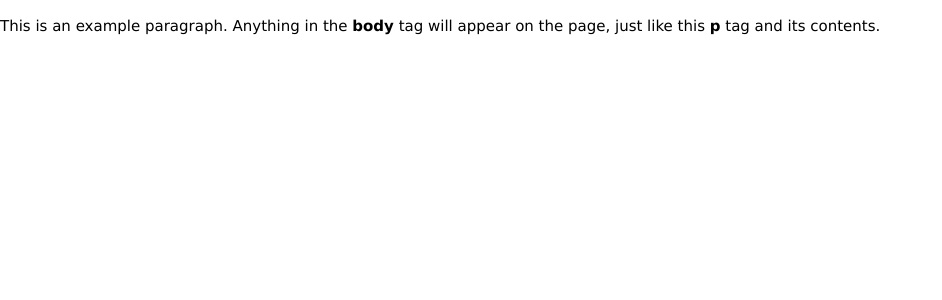
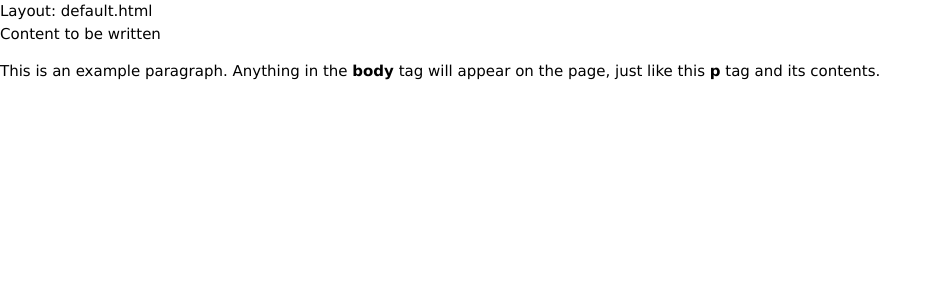
Before and after one commit to oakveena/veenaoak.github.io, a Jekyll site: the page index.html, which Jekyll copies as it is, in a window 1280 px wide. Shown: the top 300 px of the page, without its empty margins (0-942 px from the left). Built offline with Jekyll 4.4.1, drawn with Linux system fonts in a browser that asks for light colours.

Commit message:
Update index.html

```diff
--- a/index.html
+++ b/index.html
@@ -1,10 +1,13 @@
 <!doctype html>
 <html>
   <head>
-    <title>This is the title of the webpage!</title>
+    <title> veena oak This is the title of the webpage!</title>
     <link rel="stylesheet" href="css/main.css">
   </head>
   <body>
+    Layout: default.html
+
+    <div> Content to be written </div>
     <p>This is an example paragraph. Anything in the <strong>body</strong> tag will appear on the page, just like this <strong>p</strong> tag and its contents.</p>
   </body>
 </html>
```
